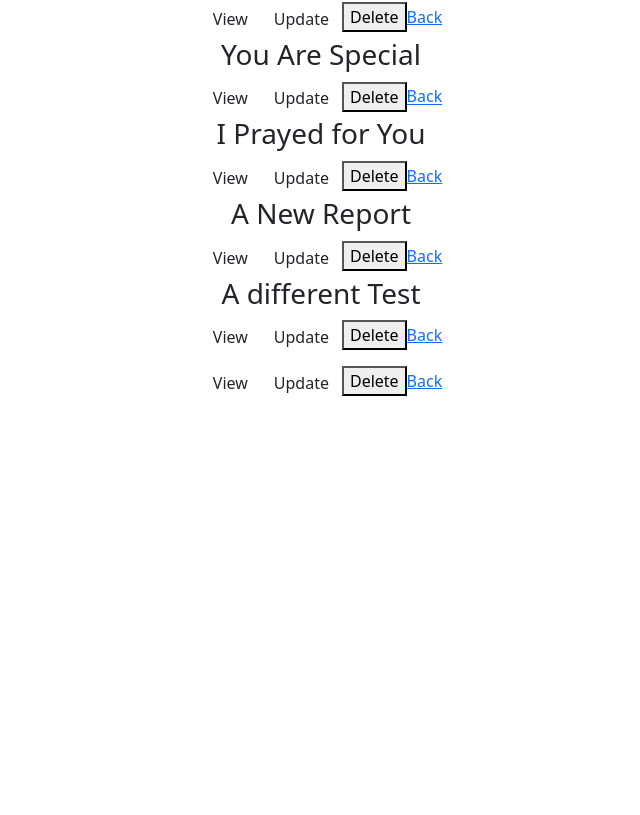
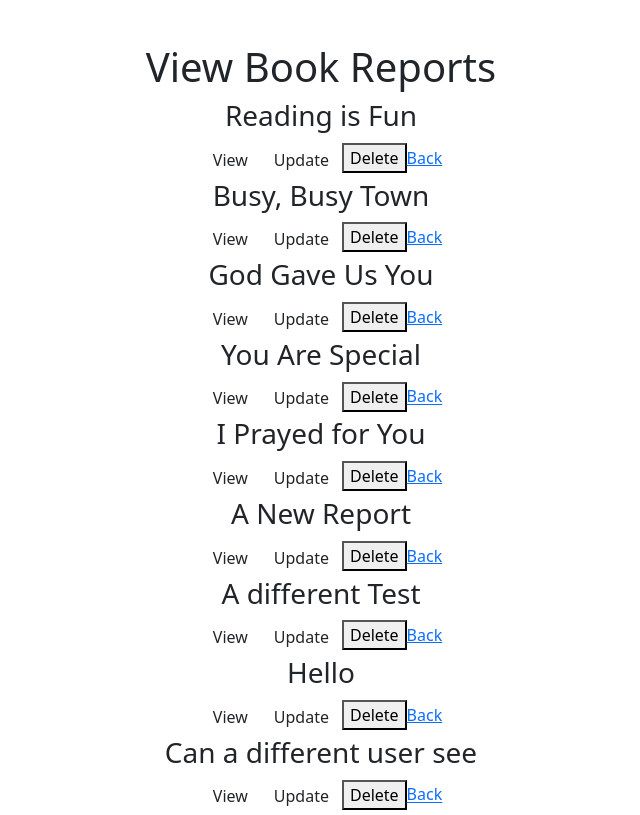
Before and after one commit to bethel-school-of-technology/team-digidames-frontend, a React (Create React App) app in the folder summareasy-react-app/: page /all-book-reports in a window 1280 px wide. Shown: the part 257-1072 px from the top of the page, without its empty margins (319-959 px from the left). Before the commit the page ends 800 px from the top, so only its background shows below. Built offline with nearby package versions, Linux system fonts and the light colour scheme; data requests are answered from the project's data file.

Commit message:
Completed and tested Authenintication and authorization

```diff
--- a/summareasy-react-app/db.json
+++ b/summareasy-react-app/db.json
@@ -210,6 +210,13 @@
       "firstName": "jj",
       "lastName": "jj",
       "id": 5
+    },
+    {
+      "email": "gg@mail.com",
+      "password": "$2a$10$cBeDDgjNGiaExbVk98qZdODul/LY7ctTaK2mMRgJ2NIPfUjqvEF7W",
+      "firstName": "Ginna",
+      "lastName": "Giovanni",
+      "id": 6
     }
   ],
   "BookReports": [
@@ -266,11 +273,18 @@
       "id": 7
     },
     {
-      "title": "",
-      "author": "",
-      "writtenBy": "",
-      "report": "",
+      "title": "Hello",
+      "author": "test",
+      "writtenBy": "yes",
+      "report": "ok",
       "id": 8
+    },
+    {
+      "title": "Can a different user see",
+      "author": "LM",
+      "writtenBy": "JM",
+      "report": "test",
+      "id": 9
     }
   ]
 }
--- a/summareasy-react-app/src/App.js
+++ b/summareasy-react-app/src/App.js
@@ -13,6 +13,7 @@ import Login from './Components/Login/Login';
 import 'bootstrap/dist/css/bootstrap.min.css';
 import APIBookData from './Components/APIBookData';
 import Register from './Components/Register';
+import LogOut from './Components/LogOut/Logout';
 
 
 
@@ -49,7 +50,7 @@ function App() {
       API.createBookReport(newBookReport).then((res) => {
         console.log(res);
         setRefresh({ ...refresh, count: refresh.count + 1 });
-        document.querySelector(".forms").reset();
+        document.querySelector(".form").reset();
       });
     },
 
@@ -121,6 +122,14 @@ function App() {
                 bookReportData={allBookReports} />
             }
           />
+          <Route
+            path="/logout"
+            exact
+            element={
+              <LogOut
+                bookReportData={allBookReports} />
+            }
+          />
 
           <Route
             path="/Dashboard"
--- a/summareasy-react-app/src/Components/AllBookReports/index.js
+++ b/summareasy-react-app/src/Components/AllBookReports/index.js
@@ -2,6 +2,7 @@ import React from 'react';
 // import CreateBookReport from '../CreateBookReport';
 import BookReportContext from '../../UTILS/BookReportContext';
 import { useContext } from "react";
+import SignOut from '../LogOut/Logout';
 
 
 const AllBookReports = ({ bookReportData }) => {
@@ -10,6 +11,9 @@ const AllBookReports = ({ bookReportData }) => {
     return (
         <div className="container header">
             {/* <CreateBookReport /> */}
+            <div className='header'>
+            <button onClick={SignOut}>Sign Out</button>
+            </div>
             <div>
                 <h1>View Book Reports</h1>
                 {bookReportData.map((bookReport) => (
--- a/summareasy-react-app/src/Components/CreateBookReport/index.js
+++ b/summareasy-react-app/src/Components/CreateBookReport/index.js
@@ -3,6 +3,7 @@ import BookReportContext from '../../UTILS/BookReportContext';
 import { useContext } from "react";
 import axios from 'axios';
 import bye from '../../images/bye.png'
+import SignOut from '../LogOut/Logout';
 
 const CreateBookReport = () => {
 
@@ -12,7 +13,7 @@ const CreateBookReport = () => {
         <div>
             <div className='header'>
             <div className='signout' >
-                       <a href={`/`} > <img src={bye} alt='' height={150} width={150}/></a>
+                        <img src={bye} alt='' height={150} width={150} onClick={SignOut}/>
                     </div>
             </div>
 
@@ -97,4 +98,4 @@ const CreateBookReport = () => {
 //     }
 
 // }
-export default CreateBookReport;
+export default CreateBookReport ;
--- a/summareasy-react-app/src/Components/Dashboard/index.js
+++ b/summareasy-react-app/src/Components/Dashboard/index.js
@@ -3,6 +3,7 @@ import '../../App.css';
 import start from '../../images/start.jpg'
 import edit from '../../images/edit.png'
 import bye from '../../images/bye.png'
+import SignOut from '../LogOut/Logout';
 
 
 
@@ -10,8 +11,8 @@ const Dashboard = () => {
 
     return (
         <div className= "header">
-           <div className='signout' >
-                       <a href={`/`} > <img src={bye} alt='' height={150} width={150}/></a>
+           <div className='signout' onClick={SignOut} >
+                       <a href={`/logout`} > <img src={bye} alt='' height={150} width={150}/></a>
                     </div>
             <div>
 
--- /dev/null
+++ b/summareasy-react-app/src/Components/LogOut/Logout.js
@@ -0,0 +1,28 @@
+import { useNavigate } from "react-router-dom";
+import React, { useEffect } from "react";
+
+
+
+const SignOut = () => {
+
+    const navigate = useNavigate();
+    const signedOut = localStorage.clear()=== null;
+
+    // e.preventDefault();
+    console.log('Signed Out!');
+
+    localStorage.clear();
+    useEffect(() =>{
+        if(signedOut){
+            navigate("/logout")
+        }
+    })
+
+return(
+    <div>
+
+        <h5>You are signed out!</h5>
+    </div>
+)};
+
+export default SignOut;
--- a/summareasy-react-app/src/Components/Login/Login.js
+++ b/summareasy-react-app/src/Components/Login/Login.js
@@ -8,6 +8,7 @@ const Login = () => {
     const [email, setEmail] = useState("");
     const [password, setPassword] = useState("");
     const navigate = useNavigate();
+
 
     const signIn = (e) => {
         e.preventDefault();
@@ -31,6 +32,8 @@ const Login = () => {
         }
 
     };
+
+
 
 //TODO handle actual sign in - How do we do this without an official backend
 
--- a/summareasy-react-app/src/Components/OneBookReport/index.js
+++ b/summareasy-react-app/src/Components/OneBookReport/index.js
@@ -29,6 +29,11 @@ const OneBookReport = () => {
 
     return (
         <div>
+            <div className='header'>
+                <div className='signout'>
+
+                </div>
+            </div>
             <h5>View One Book Report Page</h5>
             <h1>{bookReport.title}</h1>
             <h3>Author: {bookReport.author}</h3>
```
